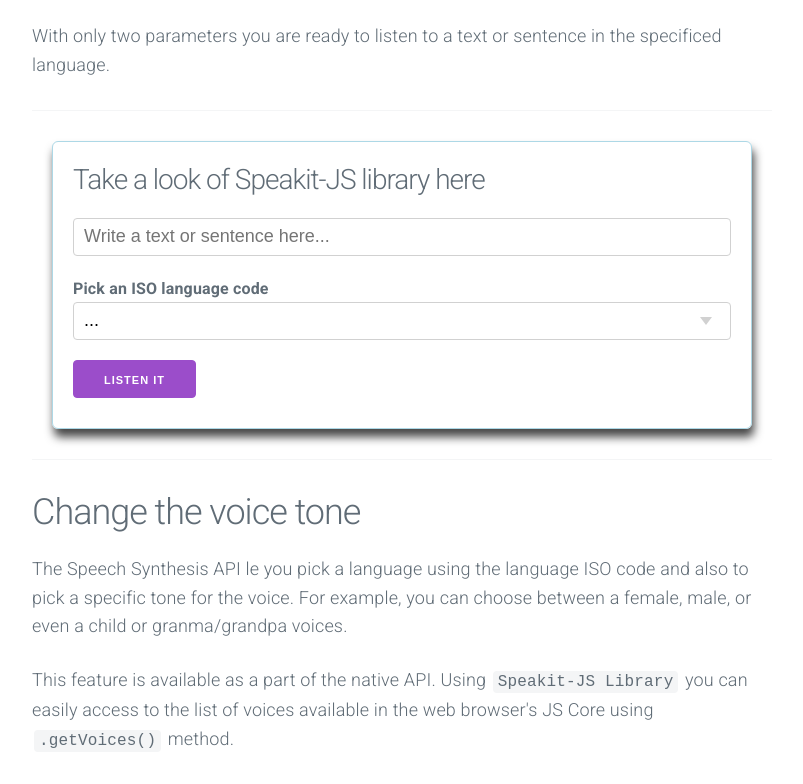
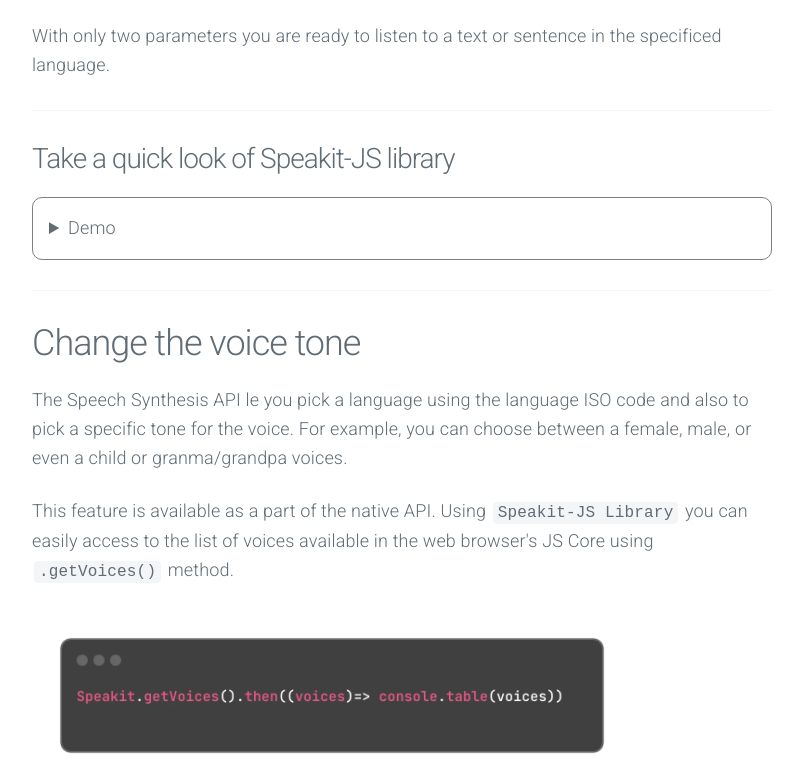
Before and after one commit to mobilepadawan/Speakit-JS, a plain HTML site: page docs/index.html in a window 1280 px wide. Shown: the part 1324-2108 px from the top of the page, without its empty margins (238-1041 px from the left). Drawn offline with nearby package versions, Linux system fonts and the light colour scheme.

Commit message:
Updated Official website & demo

```diff
--- a/docs/css/styles.css
+++ b/docs/css/styles.css
@@ -26,11 +26,15 @@
 
 .sample-container {
     margin: 0 auto;
-    width: 700px;
+    width: 600px;
     padding: 20px;
     border: 1px solid lightblue;
     border-radius: 6px;
     box-shadow: 2px 8px 10px rgb(70, 70, 70);
+    margin-bottom: 20px;
+    & input, select {
+        width: 90%;
+    }
 }
 
 .contenedor {
@@ -39,9 +43,15 @@
     padding: 0 20px;
 }
 
-header,
-main {
+header, main {
   text-align: left;
+}
+
+details {
+    margin-bottom: 20px;
+    border: 1px solid grey;
+    border-radius: 10px;
+    padding: 16px;
 }
 
 .emoji-image {
@@ -179,7 +189,7 @@
     }
 
     .sample-container {
-        max-width: 100%;
+        max-width: 80%;
     }
 
     div.theme-picker {
--- a/docs/index.html
+++ b/docs/index.html
@@ -36,7 +36,7 @@
             <h1 id="titulo">Speak-it JS: a JavaScript Library</h1>
             <p><strong>Speakit JS</strong> is a JavaScript library to an easiest implement of <a href="https://developer.mozilla.org/en-US/docs/Web/API/SpeechSynthesis" target="_blank">Speech Synthesis API</a>.</p>
             <div class="image-sample">
-                <img src="images/speak-64.webp" height="64px" width="64px" alt="Toast-It sample code">
+                <img src="images/speak-64.webp" alt="Toast-It sample code">
             </div>
             <p>This web API let you take a sentence or paragraph written like this, and make it audible through the JavaScript native API. Every modern web browser has the capability to speech any text in many languages. In the link 👆 previously shared you'll find the version compatibility according to the different web browsers available in the market.</p>
             <p>Can't wait to try it out the Full Experiencie? <a href="ttsl/index.html">Come here 👀</a></p>
@@ -62,8 +62,10 @@
                 </article>
             </section>
             <section>
+                    <h3>Take a quick look of Speakit-JS library</h3>
+                    <details>
+                        <summary>Demo</summary>
                         <article class="sample-container">
-                    <h3>Take a look of Speakit-JS library here</h3>
                                 <label for="inputText">
                                     <input type="text" id="inputText" placeholder="Write a text or sentence here..." autocomplete="off" >
                                 </label>
@@ -83,6 +85,7 @@
                                 </label>
                                 <button id="buttonRead">Listen it</button>
                         </article>
+                    </details>
             </section>
             <hr>
             <section>
--- a/docs/js/main.js
+++ b/docs/js/main.js
@@ -8,7 +8,6 @@
 
 // Main function
 document.documentElement.style.setProperty('color-scheme', applyThemePicked())
-
 
 emojiSun.addEventListener('click', ()=> {
     document.documentElement.style.setProperty('color-scheme', 'Light')
```
Lines whose indentation alone changed are shown as unchanged.
